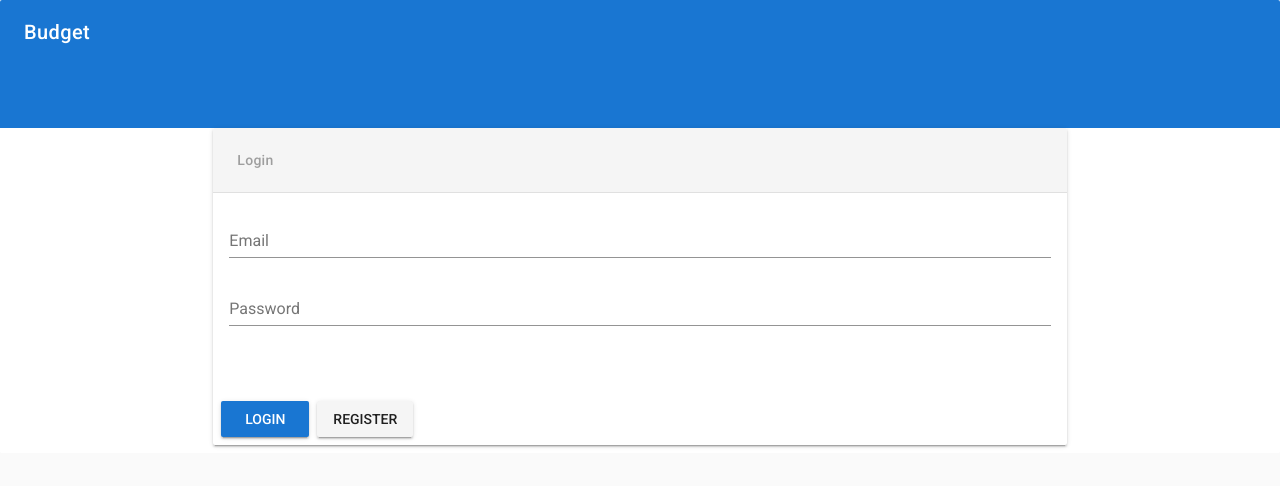
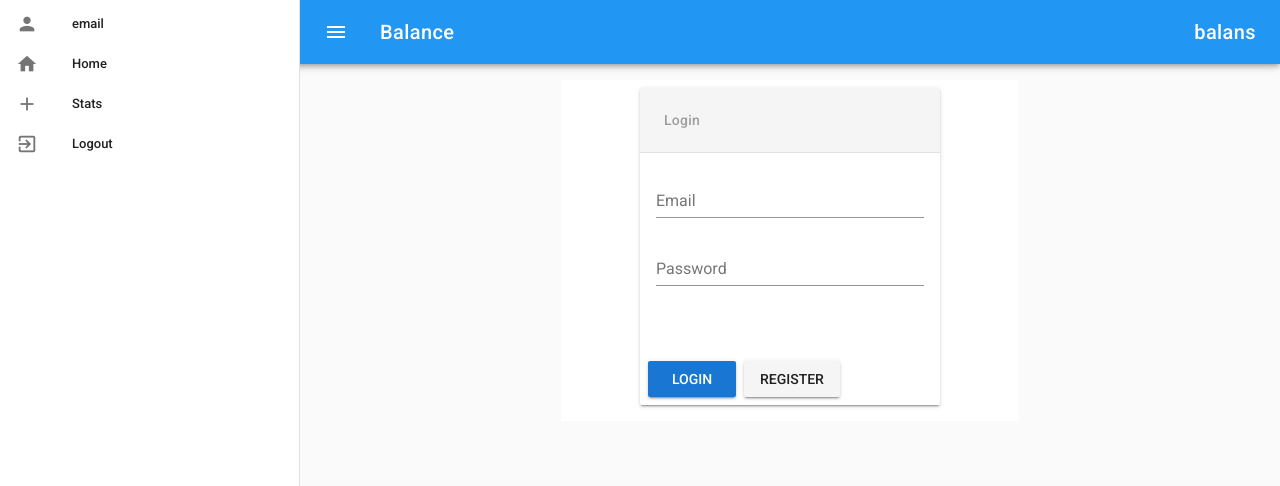
Before and after one commit to BartoszGamza/BudgetVue, a Vue app: page /#/login in a window 1280 px wide. Shown: the top 486 px of the page. Built offline with nearby package versions, Linux system fonts and the light colour scheme; no server answers.

Commit message:
refactored components structure, user managemnt todo

```diff
--- a/src/App.vue
+++ b/src/App.vue
@@ -1,6 +1,66 @@
 <template>
   <v-app id="app">
-   <router-view></router-view>
+   <div>
+     <v-navigation-drawer
+      fixed
+      v-model="drawer"
+      app
+    >
+      <v-list dense>
+        <v-list-tile>
+          <v-list-tile-action>
+            <v-icon>person</v-icon>
+          </v-list-tile-action>
+          <v-list-tile-content>
+            <v-list-tile-title>email</v-list-tile-title>
+          </v-list-tile-content>
+        </v-list-tile>
+        <v-list-tile @click="main">
+          <v-list-tile-action>
+            <v-icon>home</v-icon>
+          </v-list-tile-action>
+          <v-list-tile-content>
+            <v-list-tile-title>Home</v-list-tile-title>
+          </v-list-tile-content>
+        </v-list-tile>
+        <v-list-tile @click="stats">
+          <v-list-tile-action>
+            <v-icon>add</v-icon>
+          </v-list-tile-action>
+          <v-list-tile-content>
+            <v-list-tile-title>Stats</v-list-tile-title>
+          </v-list-tile-content>
+        </v-list-tile>
+        <v-list-tile @click="logout">
+          <v-list-tile-action>
+            <v-icon>exit_to_app</v-icon>
+          </v-list-tile-action>
+          <v-list-tile-content>
+            <v-list-tile-title>Logout</v-list-tile-title>
+          </v-list-tile-content>
+        </v-list-tile>
+      </v-list>
+    </v-navigation-drawer>
+    <v-toolbar color="blue" dark fixed app>
+      <v-toolbar-side-icon @click.stop="drawer = !drawer"></v-toolbar-side-icon>
+      <v-toolbar-title>Balance</v-toolbar-title>
+      <v-spacer></v-spacer>
+      <v-toolbar-title>balans</v-toolbar-title>
+    </v-toolbar>
+    <v-content>
+      <v-container fluid grid-list-lg>
+        <v-layout
+          justify-center
+          align-center
+          row wrap
+        >
+          <v-flex xs12 sm12 md6>
+            <router-view></router-view>
+          </v-flex>
+        </v-layout>
+      </v-container>
+    </v-content>
+  </div>
   </v-app>
 </template>
 
@@ -10,11 +70,29 @@ export default {
   data: () => ({
     drawer: null
   }),
+  // computed: {
+  //   user () {
+  //     return this.$store.getters.user
+  //   },
+  //   balance () {
+  //     return this.$store.getters.balance
+  //   }
+  // },
+  // created () {
+  //   this.$store.dispatch('getUser')
+  //   console.log('gotuser')
+  // },
   methods: {
     logout () {
       firebase.auth().signOut().then(() => {
         this.$router.replace('login')
       })
+    },
+    stats () {
+      this.$router.replace('stats')
+    },
+    main () {
+      this.$router.replace('main')
     }
   }
 }
--- /dev/null
+++ b/src/components/Chart.vue
@@ -0,0 +1,3 @@
+<template>
+  <div>SOME CHART</div>
+</template>
--- a/src/components/Login.vue
+++ b/src/components/Login.vue
@@ -1,8 +1,8 @@
 <template>
   <v-card flat>
-    <v-toolbar dark color="primary" flat extended>
+    <!-- <v-toolbar dark color="primary" flat extended>
       <v-toolbar-title>Budget</v-toolbar-title>
-    </v-toolbar>
+    </v-toolbar> -->
     <v-layout row pb-2>
       <v-flex xs8 offset-xs2>
         <v-card class="card--flex-toolbar">
--- a/src/components/Main.vue
+++ b/src/components/Main.vue
@@ -11,7 +11,7 @@
             <v-icon>person</v-icon>
           </v-list-tile-action>
           <v-list-tile-content>
-            <v-list-tile-title>{{user.email}}</v-list-tile-title>
+            <v-list-tile-title>user</v-list-tile-title>
           </v-list-tile-content>
         </v-list-tile>
         <v-list-tile>
@@ -22,14 +22,14 @@
             <v-list-tile-title>Home</v-list-tile-title>
           </v-list-tile-content>
         </v-list-tile>
-        <!-- <v-list-tile>
+        <v-list-tile>
           <v-list-tile-action>
             <v-icon>add</v-icon>
           </v-list-tile-action>
           <v-list-tile-content>
-            <v-list-tile-title>Add Account</v-list-tile-title>
+            <v-list-tile-title>Stats</v-list-tile-title>
           </v-list-tile-content>
-        </v-list-tile> -->
+        </v-list-tile>
         <v-list-tile>
           <v-list-tile-action @click="logout">
             <v-icon>exit_to_app</v-icon>
--- a/src/components/SignUp.vue
+++ b/src/components/SignUp.vue
@@ -1,8 +1,8 @@
 <template>
   <v-card flat>
-    <v-toolbar dark color="primary" flat extended>
+    <!-- <v-toolbar dark color="primary" flat extended>
       <v-toolbar-title>Budget</v-toolbar-title>
-    </v-toolbar>
+    </v-toolbar> -->
     <v-layout row pb-2>
       <v-flex xs8 offset-xs2>
         <v-card class="card--flex-toolbar">
--- /dev/null
+++ b/src/components/Stats.vue
@@ -0,0 +1,15 @@
+<template>
+  <div>
+    <h1>STATS COMPONENT</h1>
+    <chart></chart>
+  </div>
+</template>
+
+<script>
+import Chart from '@/components/Chart'
+export default {
+  components: {
+    Chart
+  }
+}
+</script>
--- a/src/components/TableSpend.vue
+++ b/src/components/TableSpend.vue
@@ -63,11 +63,6 @@
 <script>
 export default {
   name: 'TableSpend',
-  computed: {
-    items () {
-      return this.$store.getters.loadedItems
-    }
-  },
   data () {
     return {
       dialog: false,
@@ -85,6 +80,23 @@ export default {
       ],
       cat: ''
     }
+  },
+  computed: {
+    user () {
+      return this.$store.getters.user
+    },
+    items () {
+      return this.$store.getters.loadedItems
+    },
+    balance () {
+      return this.$store.getters.balance
+    }
+  },
+  created () {
+    this.$store.dispatch('getUser')
+    console.log('gotuser')
+    console.log('fetchinglist')
+    this.$store.dispatch('loadItems')
   },
   methods: {
     saveItem () {
--- a/src/router/index.js
+++ b/src/router/index.js
@@ -1,6 +1,8 @@
 import Vue from 'vue'
 import Router from 'vue-router'
-import Main from '@/components/Main'
+// import Main from '@/components/Main'
+import TableSpend from '@/components/TableSpend'
+import Stats from '@/components/Stats'
 import Login from '@/components/Login'
 import SignUp from '@/components/SignUp'
 import firebase from 'firebase'
@@ -20,7 +22,15 @@ let router = new Router({
     {
       path: '/main',
       name: 'Main',
-      component: Main,
+      component: TableSpend,
+      meta: {
+        requiresAuth: true
+      }
+    },
+    {
+      path: '/stats',
+      name: 'Stats',
+      component: Stats,
       meta: {
         requiresAuth: true
       }
```
